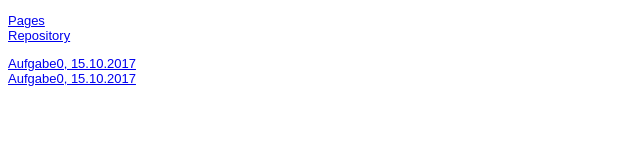
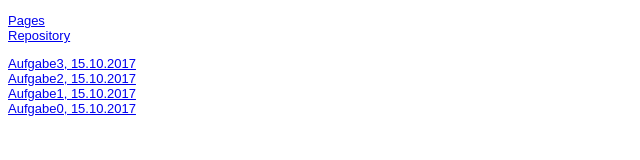
Before and after one commit to LucasMaurice92/EIA2, a plain HTML site: page Steckbrief/steckbrief.htm in a window 1280 px wide. Shown: the whole page, without its empty margins (0-640 px from the left). Drawn offline with Linux system fonts and the light colour scheme.

Commit message:
Update Steckbrief

```diff
--- a/Steckbrief/steckbrief.htm
+++ b/Steckbrief/steckbrief.htm
@@ -1,5 +1,5 @@
 <!DOCTYPE html>
-<html>
+<html lang="de">
 <head>
 <meta charset="utf-8" />
 <title>Steckbrief</title>
@@ -20,8 +20,10 @@ body {
 	</p>
 
 	<p>
-	<a href="https://github.com/LucasMaurice92/EIA2/blob/master/E00/miniseite.html" target="_blank">Aufgabe0, 15.10.2017</a><br>
-	<a href="https://github.com/LucasMaurice92/EIA2/blob/master/E01/E01.html" target="_blank">Aufgabe0, 15.10.2017</a><br>
+	<a href="https://lucasmaurice92.github.io/EIA2//E03/E03.html" target="_blank">Aufgabe3, 15.10.2017</a><br>
+	<a href="https://lucasmaurice92.github.io/EIA2//E02/E02.html" target="_blank">Aufgabe2, 15.10.2017</a><br>
+	<a href="https://lucasmaurice92.github.io/EIA2//E01/E01.html" target="_blank">Aufgabe1, 15.10.2017</a><br>
+	<a href="https://lucasmaurice92.github.io/EIA2//E00/miniseite.html" target="_blank">Aufgabe0, 15.10.2017</a><br>
 	</p>
 </body>
 </html>
```
